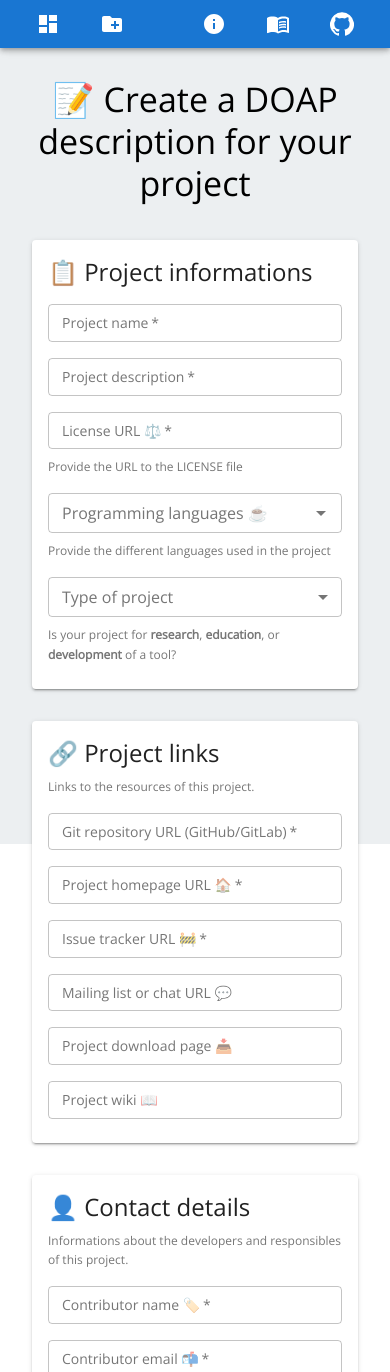
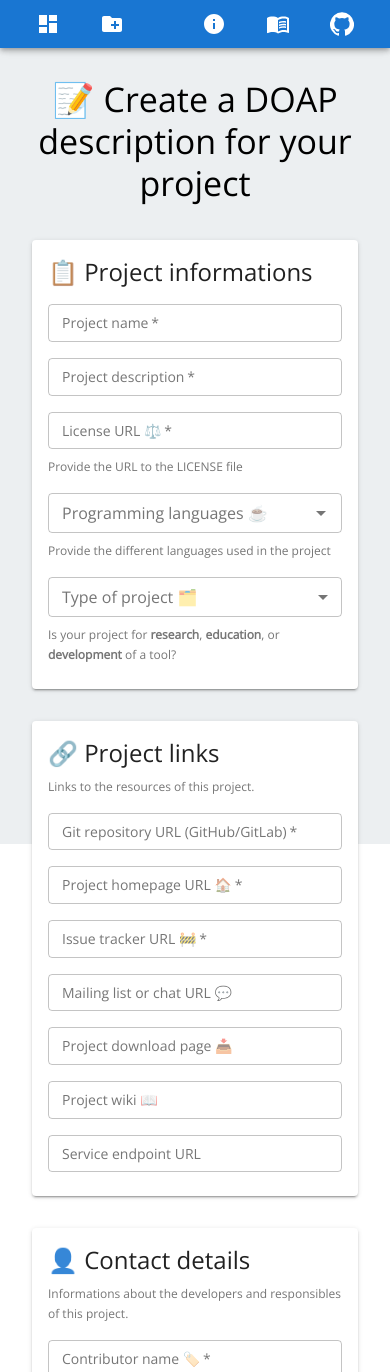
Before and after one commit to MaastrichtU-IDS/projects, a React Native app: screen /create-doap in a window 390 px wide. Shown: the top 1372 px of the page. Built offline with nearby package versions, Linux system fonts and the light colour scheme.

Commit message:
add service url

```diff
--- a/src/CreateDoapProject.tsx
+++ b/src/CreateDoapProject.tsx
@@ -64,6 +64,7 @@ export default function CreateDoapProject() {
     project_mailinglist: '',
     project_downloadpage: '',
     project_wiki: '',
+    project_service_endpoint: '',
     project_contributor_name: '',
     project_contributor_email: ''
   });
@@ -87,6 +88,7 @@ export default function CreateDoapProject() {
   doap:mailing-list <` + state.project_mailinglist + `> ;
   doap:download-page <` + state.project_downloadpage + `> ;
   doap:wiki <` + state.project_wiki + `>
+  doap:service-endpoint <` + state.project_service_endpoint + `>
 
   doap:category "` + state.category_dropdown + `" ;
   doap:repository [
@@ -210,18 +212,18 @@ export default function CreateDoapProject() {
 
             <FormControl size='small' variant="outlined" className={classes.fullWidth}>
               <InputLabel id="form-graph-overview-label">
-                Type of project
+                Type of project 🗂️
               </InputLabel>
               <Select
                 id="category_dropdown"
                 // value={state.category_dropdown}
                 onChange={handleCategoryDropdown}
-                label="Type of project"
+                label="Type of project 🗂️"
                 autoWidth
               >
-                <MenuItem value="Research">Research</MenuItem>
-                <MenuItem value="Development">Development</MenuItem>
-                <MenuItem value="Education">Education</MenuItem>
+                <MenuItem value="Research">🧪 Research</MenuItem>
+                <MenuItem value="Development">👨‍💻 Development</MenuItem>
+                <MenuItem value="Education">🎓 Education</MenuItem>
               </Select>
             </FormControl>
             <FormHelperText id="helper-graphs-overview">Is your project for <b>research</b>, <b>education</b>, or <b>development</b> of a tool?</FormHelperText>
@@ -327,6 +329,21 @@ export default function CreateDoapProject() {
                 className: classes.normalFont
               }}
             />
+            <TextField
+              id="project_service_endpoint"
+              label="Service endpoint URL"
+              placeholder="Service endpoint URL"
+              onChange={handleChange}
+              className={classes.fullWidth}
+              variant="outlined"
+              size='small'
+              InputProps={{
+                className: classes.normalFont
+              }}
+              InputLabelProps={{
+                className: classes.normalFont
+              }}
+            />
 
           </Paper>
           <Paper elevation={2} className={classes.paperPadding}>
```
